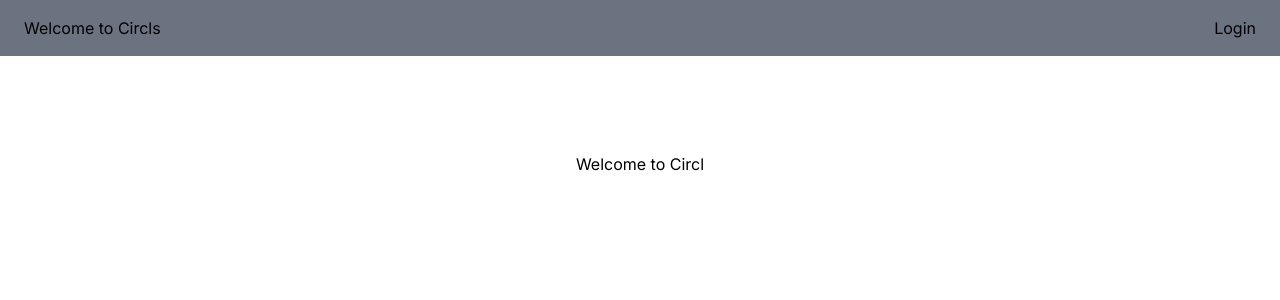
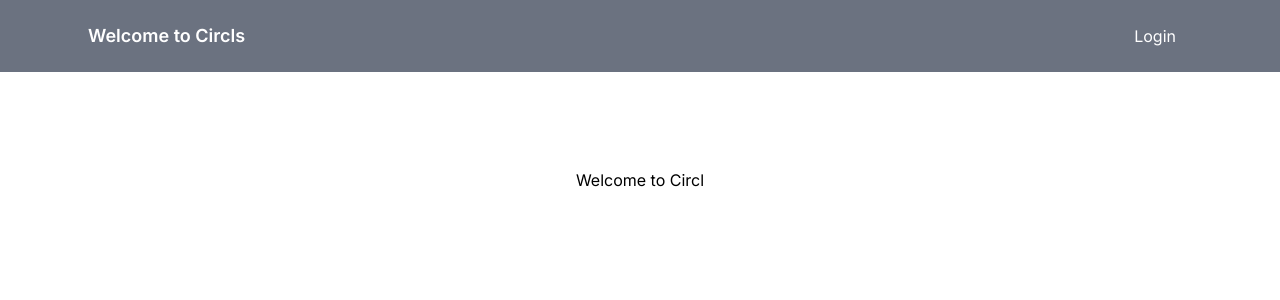
Before and after one commit to chiguiredev/circls, a Next.js app: page / in a window 1280 px wide. Shown: the top 300 px of the page. Built offline with nearby package versions, Linux system fonts and the light colour scheme; no server answers.

Commit message:
feature: improve styles of table components

```diff
--- a/src/karmaService/components/KarmaTable/KarmaTable.tsx
+++ b/src/karmaService/components/KarmaTable/KarmaTable.tsx
@@ -1,6 +1,6 @@
 "use client";
 
-import { useEffect } from "react";
+// import { useEffect } from "react";
 
 type KarmaRow = {
  id: number;
@@ -14,29 +14,43 @@ type KarmaTableProps = {
 
 export const KarmaTable = (props: KarmaTableProps) => {
 
-  useEffect(() => {
-    fetch("http://localhost:3000/api/v1/karma/", {
-      method: "POST",
-      body: JSON.stringify({ email: "rafaelsalass20@gmail.com", karma_points: 100 }),
-      headers: {
-        "Content-Type": "application/json",
-      },
-    });
-  }, []);
+  // useEffect(() => {
+  //   fetch("http://localhost:3000/api/v1/karma/", {
+  //     method: "POST",
+  //     body: JSON.stringify({ email: "rafaelsalass20@gmail.com", karma_points: 100 }),
+  //     headers: {
+  //       "Content-Type": "application/json",
+  //     },
+  //   });
+  // }, []);
 
   return (
-    <table>
-      <thead>
+    <table className="min-w-full leading-normal">
+      <thead className="bg-gray-800 text-white">
         <tr>
-          <th>Username</th>
-          <th>Karma Points</th>
+          <th className="px-5 py-3 border-b-2 border-gray-200  text-left text-xs font-semibold uppercase tracking-wider">
+            Username
+          </th>
+          <th className="px-5 py-3 border-b-2 border-gray-200  text-left text-xs font-semibold uppercase tracking-wider">
+            Karma Points
+          </th>
+          <th className="px-5 py-3 border-b-2 border-gray-200  text-left text-xs font-semibold uppercase tracking-wider">
+            Actions
+          </th>
         </tr>
       </thead>
       <tbody>
         {props.rows.map((row) => (
-          <tr key={row.id}>
-            <td>{row.username}</td>
-            <td>{row.karma_points}</td>
+          <tr className="bg-white border-b border-gray-200" key={row.id}>
+            <td className="px-5 py-5 border-b border-gray-200 text-sm">
+              {row.username}
+            </td>
+            <td className="px-5 py-5 border-b border-gray-200 text-sm">
+              {row.karma_points}
+            </td>
+            <td className="px-5 py-5 border-b border-gray-200 text-sm">
+              <button className="text-blue-500 hover:text-blue-800">Edit</button>
+            </td>
           </tr>
         ))}
       </tbody>
--- a/src/shareComponents/Header/Header.tsx
+++ b/src/shareComponents/Header/Header.tsx
@@ -14,10 +14,12 @@ export const Header = () => {
 
   return (
     <header className="flex flex-row justify-center bg-gray-500">
-      <div className="container px-6 py-4">
-        <nav className="flex flex-row justify-between">
-          <Link href="/">Welcome to Circls</Link>
-          <ul className="flex flex-row">
+      <div className="container max-w-6xl px-6 py-4">
+        <nav className="flex flex-row justify-between items-center">
+          <Link href="/" className="text-white text-lg font-semibold hover:text-gray-200">
+            Welcome to Circls
+          </Link>
+          <ul className="flex flex-row space-x-4">
             <LogMenu session={session} />
           </ul>
         </nav>
--- a/src/shareComponents/Header/LogMenu.tsx
+++ b/src/shareComponents/Header/LogMenu.tsx
@@ -12,15 +12,19 @@ export const LogMenu = (props: LogMenuProps) => {
 
     if (props.session === null) {
       return (
-        <li>
-          <Link href="/login">Login</Link>
+        <li className="hover:bg-gray-700 rounded-md">
+          <Link href="/login" className="text-white py-2 px-4 block hover:text-gray-200">
+            Login
+          </Link>
         </li>
       );
     }
 
     return (
-      <li>
-        <Link href="/api/auth/signout/">Logout</Link>
+      <li className="hover:bg-gray-700 rounded-md">
+        <Link href="/api/auth/signout/" className="text-white py-2 px-4 block hover:text-gray-200">
+          Logout
+        </Link>
       </li>
     );
   };
```
